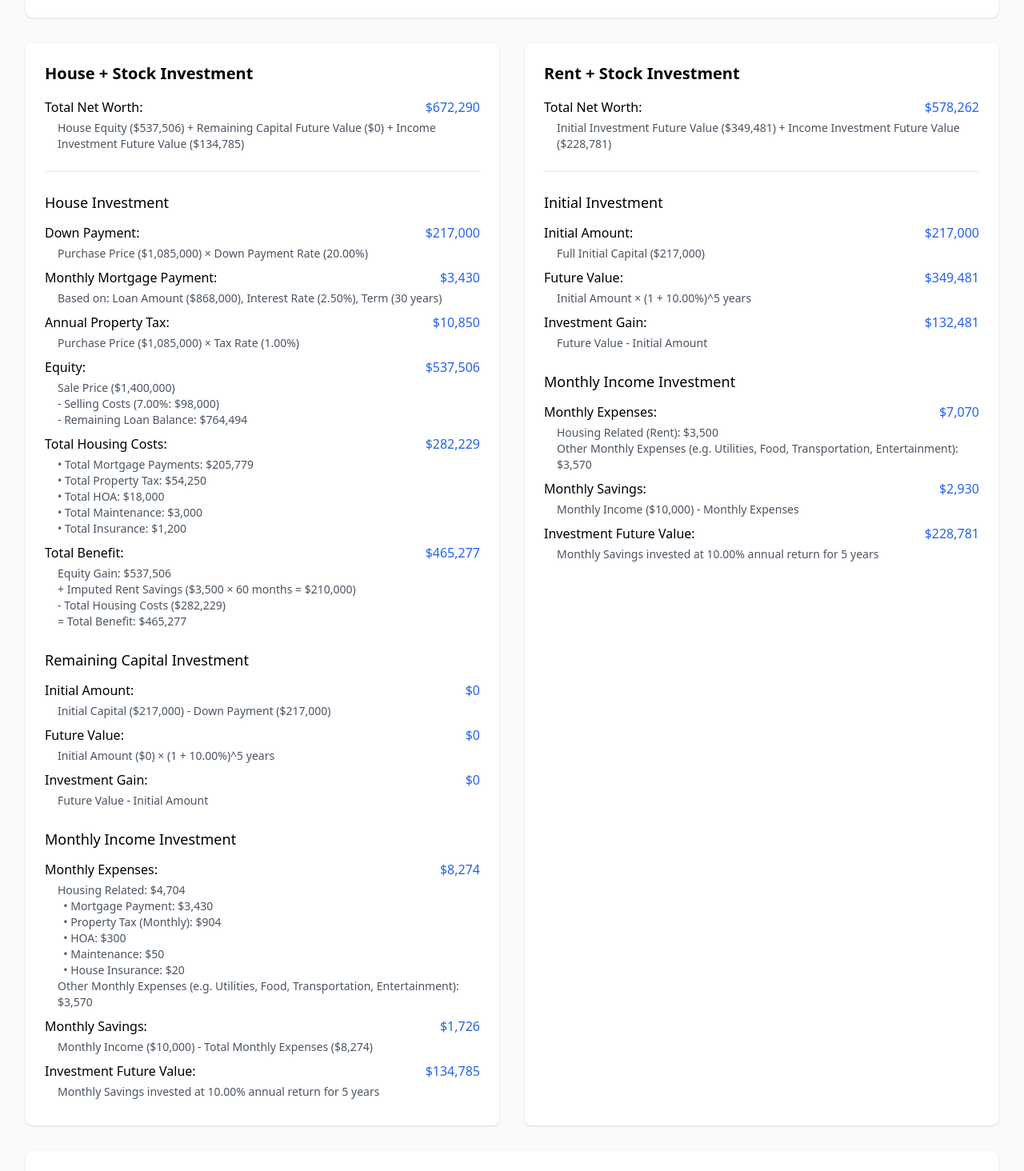
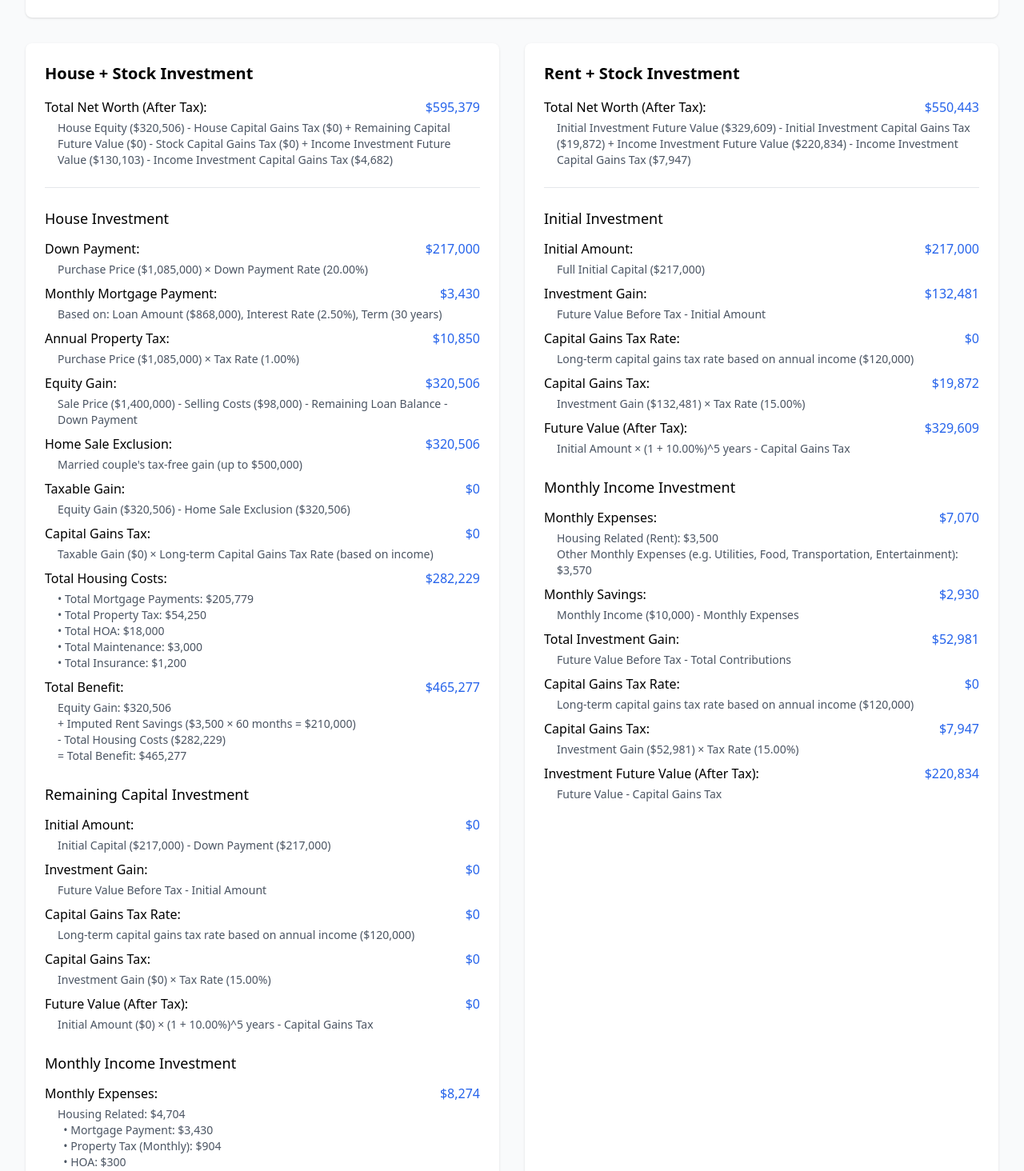
Before and after one commit to AICrafterZheng/danny_mono, a React (Create React App) app in the folder investment/: page / in a window 1280 px wide. Shown: the part 686-2150 px from the top of the page at 80% size. Built offline with nearby package versions, Linux system fonts and the light colour scheme.

Commit message:
added tax deduction

```diff
--- a/investment/src/App.js
+++ b/investment/src/App.js
@@ -60,7 +60,8 @@ function App() {
     monthlyRent: 3500,
     imputedRent: 3500,
     stockInvestmentReturnPercent: 0.10,
-    otherMonthlyExpenses: 3570
+    otherMonthlyExpenses: 3570,
+    capitalGainsTaxPercent: 0.20
   });
 
   const [results, setResults] = useState(null);
@@ -222,9 +223,14 @@ function App() {
                 <div className="space-y-6">
                   <div className="pb-4 border-b">
                     <CalcDetail
-                      label="Total Net Worth"
+                      label="Total Net Worth (After Tax)"
                       value={results.house_scenario.total_net_worth}
-                      calculation={`House Equity (${formatCurrency(results.house_scenario.housing_results.buy_and_sell.equity_gain)}) + Remaining Capital Future Value (${formatCurrency(results.house_scenario.remaining_capital_investment.future_value)}) + Income Investment Future Value (${formatCurrency(results.house_scenario.income_investment.savings.investment_value)})`}
+                      calculation={`House Equity (${formatCurrency(results.house_scenario.housing_results.buy_and_sell.equity_gain)})
+                        - House Capital Gains Tax (${formatCurrency(results.house_scenario.housing_results.buy_and_sell.capital_gains_tax)})
+                        + Remaining Capital Future Value (${formatCurrency(results.house_scenario.remaining_capital_investment.future_value)})
+                        - Stock Capital Gains Tax (${formatCurrency(results.house_scenario.remaining_capital_investment.capital_gains_tax)})
+                        + Income Investment Future Value (${formatCurrency(results.house_scenario.income_investment.savings.investment_value)})
+                        - Income Investment Capital Gains Tax (${formatCurrency(results.house_scenario.income_investment.savings.capital_gains_tax)})`}
                     />
                   </div>
                   <div>
@@ -245,20 +251,24 @@ function App() {
                       calculation={`Purchase Price (${formatCurrency(inputs.purchasePrice)}) × Tax Rate (${formatPercent(inputs.propertyTaxPercent)})`}
                     />
                     <CalcDetail
-                      label="Equity"
+                      label="Equity Gain"
                       value={results.house_scenario.housing_results.buy_and_sell.equity_gain}
-                      calculation={
-                        <>
-                          Sale Price ({formatCurrency(inputs.salePrice)})
-                          <br />- Selling Costs ({formatPercent(inputs.sellingCostPercent)}: {formatCurrency(inputs.salePrice * inputs.sellingCostPercent)})
-                          <br />- Remaining Loan Balance: {formatCurrency(calculateRemainingPrincipal(
-                            inputs.purchasePrice * (1 - inputs.downPaymentPercent),
-                            inputs.loanInterestRate,
-                            inputs.loanTermYears,
-                            inputs.holdingPeriodYears * 12
-                          ))}
-                        </>
-                      }
+                      calculation={`Sale Price (${formatCurrency(inputs.salePrice)}) - Selling Costs (${formatCurrency(inputs.salePrice * inputs.sellingCostPercent)}) - Remaining Loan Balance - Down Payment`}
+                    />
+                    <CalcDetail
+                      label="Home Sale Exclusion"
+                      value={results.house_scenario.housing_results.buy_and_sell.tax_exemption}
+                      calculation={`Married couple's tax-free gain (up to $500,000)`}
+                    />
+                    <CalcDetail
+                      label="Taxable Gain"
+                      value={results.house_scenario.housing_results.buy_and_sell.taxable_gain}
+                      calculation={`Equity Gain (${formatCurrency(results.house_scenario.housing_results.buy_and_sell.equity_gain)}) - Home Sale Exclusion (${formatCurrency(results.house_scenario.housing_results.buy_and_sell.tax_exemption)})`}
+                    />
+                    <CalcDetail
+                      label="Capital Gains Tax"
+                      value={results.house_scenario.housing_results.buy_and_sell.capital_gains_tax}
+                      calculation={`Taxable Gain (${formatCurrency(results.house_scenario.housing_results.buy_and_sell.taxable_gain)}) × Long-term Capital Gains Tax Rate (based on income)`}
                     />
                     <CalcDetail
                       label="Total Housing Costs"
@@ -321,14 +331,24 @@ function App() {
                       calculation={`Initial Capital (${formatCurrency(inputs.initialCapital)}) - Down Payment (${formatCurrency(results.house_scenario.housing_results.inputs.down_payment)})`}
                     />
                     <CalcDetail
-                      label="Future Value"
-                      value={results.house_scenario.remaining_capital_investment.future_value}
-                      calculation={`Initial Amount (${formatCurrency(results.house_scenario.remaining_capital_investment.amount)}) × (1 + ${formatPercent(inputs.stockInvestmentReturnPercent)})^${inputs.holdingPeriodYears} years`}
+                      label="Investment Gain"
+                      value={results.house_scenario.remaining_capital_investment.gain}
+                      calculation={`Future Value Before Tax - Initial Amount`}
                     />
                     <CalcDetail
-                      label="Investment Gain"
-                      value={results.house_scenario.remaining_capital_investment.gain}
-                      calculation={`Future Value - Initial Amount`}
+                      label="Capital Gains Tax Rate"
+                      value={results.house_scenario.remaining_capital_investment.tax_rate}
+                      calculation={`Long-term capital gains tax rate based on annual income (${formatCurrency(inputs.monthlyIncome * 12)})`}
+                    />
+                    <CalcDetail
+                      label="Capital Gains Tax"
+                      value={results.house_scenario.remaining_capital_investment.capital_gains_tax}
+                      calculation={`Investment Gain (${formatCurrency(results.house_scenario.remaining_capital_investment.gain)}) × Tax Rate (${formatPercent(results.house_scenario.remaining_capital_investment.tax_rate)})`}
+                    />
+                    <CalcDetail
+                      label="Future Value (After Tax)"
+                      value={results.house_scenario.remaining_capital_investment.future_value}
+                      calculation={`Initial Amount (${formatCurrency(results.house_scenario.remaining_capital_investment.amount)}) × (1 + ${formatPercent(inputs.stockInvestmentReturnPercent)})^${inputs.holdingPeriodYears} years - Capital Gains Tax`}
                     />
                   </div>
                   <div>
@@ -374,9 +394,24 @@ function App() {
                       )})`}
                     />
                     <CalcDetail
-                      label="Investment Future Value"
+                      label="Total Investment Gain"
+                      value={results.house_scenario.income_investment.savings.gain}
+                      calculation={`Future Value Before Tax - Total Contributions`}
+                    />
+                    <CalcDetail
+                      label="Capital Gains Tax Rate"
+                      value={results.house_scenario.income_investment.savings.tax_rate}
+                      calculation={`Long-term capital gains tax rate based on annual income (${formatCurrency(inputs.monthlyIncome * 12)})`}
+                    />
+                    <CalcDetail
+                      label="Capital Gains Tax"
+                      value={results.house_scenario.income_investment.savings.capital_gains_tax}
+                      calculation={`Investment Gain (${formatCurrency(results.house_scenario.income_investment.savings.gain)}) × Tax Rate (${formatPercent(results.house_scenario.income_investment.savings.tax_rate)})`}
+                    />
+                    <CalcDetail
+                      label="Investment Future Value (After Tax)"
                       value={results.house_scenario.income_investment.savings.investment_value}
-                      calculation={`Monthly Savings invested at ${formatPercent(inputs.stockInvestmentReturnPercent)} annual return for ${inputs.holdingPeriodYears} years`}
+                      calculation={`Future Value - Capital Gains Tax`}
                     />
                   </div>
                 </div>
@@ -388,9 +423,12 @@ function App() {
                 <div className="space-y-6">
                   <div className="pb-4 border-b">
                     <CalcDetail
-                      label="Total Net Worth"
+                      label="Total Net Worth (After Tax)"
                       value={results.full_stock_scenario.total_net_worth}
-                      calculation={`Initial Investment Future Value (${formatCurrency(results.full_stock_scenario.initial_investment.future_value)}) + Income Investment Future Value (${formatCurrency(results.full_stock_scenario.income_investment.savings.investment_value)})`}
+                      calculation={`Initial Investment Future Value (${formatCurrency(results.full_stock_scenario.initial_investment.future_value)})
+                        - Initial Investment Capital Gains Tax (${formatCurrency(results.full_stock_scenario.initial_investment.capital_gains_tax)})
+                        + Income Investment Future Value (${formatCurrency(results.full_stock_scenario.income_investment.savings.investment_value)})
+                        - Income Investment Capital Gains Tax (${formatCurrency(results.full_stock_scenario.income_investment.savings.capital_gains_tax)})`}
                     />
                   </div>
                   <div>
@@ -401,14 +439,24 @@ function App() {
                       calculation={`Full Initial Capital (${formatCurrency(inputs.initialCapital)})`}
                     />
                     <CalcDetail
-                      label="Future Value"
-                      value={results.full_stock_scenario.initial_investment.future_value}
-                      calculation={`Initial Amount × (1 + ${formatPercent(inputs.stockInvestmentReturnPercent)})^${inputs.holdingPeriodYears} years`}
+                      label="Investment Gain"
+                      value={results.full_stock_scenario.initial_investment.gain}
+                      calculation={`Future Value Before Tax - Initial Amount`}
                     />
                     <CalcDetail
-                      label="Investment Gain"
-                      value={results.full_stock_scenario.initial_investment.gain}
-                      calculation={`Future Value - Initial Amount`}
+                      label="Capital Gains Tax Rate"
+                      value={results.full_stock_scenario.initial_investment.tax_rate}
+                      calculation={`Long-term capital gains tax rate based on annual income (${formatCurrency(inputs.monthlyIncome * 12)})`}
+                    />
+                    <CalcDetail
+                      label="Capital Gains Tax"
+                      value={results.full_stock_scenario.initial_investment.capital_gains_tax}
+                      calculation={`Investment Gain (${formatCurrency(results.full_stock_scenario.initial_investment.gain)}) × Tax Rate (${formatPercent(results.full_stock_scenario.initial_investment.tax_rate)})`}
+                    />
+                    <CalcDetail
+                      label="Future Value (After Tax)"
+                      value={results.full_stock_scenario.initial_investment.future_value}
+                      calculation={`Initial Amount × (1 + ${formatPercent(inputs.stockInvestmentReturnPercent)})^${inputs.holdingPeriodYears} years - Capital Gains Tax`}
                     />
                   </div>
                   <div>
@@ -429,9 +477,24 @@ function App() {
                       calculation={`Monthly Income (${formatCurrency(inputs.monthlyIncome)}) - Monthly Expenses`}
                     />
                     <CalcDetail
-                      label="Investment Future Value"
+                      label="Total Investment Gain"
+                      value={results.full_stock_scenario.income_investment.savings.gain}
+                      calculation={`Future Value Before Tax - Total Contributions`}
+                    />
+                    <CalcDetail
+                      label="Capital Gains Tax Rate"
+                      value={results.full_stock_scenario.income_investment.savings.tax_rate}
+                      calculation={`Long-term capital gains tax rate based on annual income (${formatCurrency(inputs.monthlyIncome * 12)})`}
+                    />
+                    <CalcDetail
+                      label="Capital Gains Tax"
+                      value={results.full_stock_scenario.income_investment.savings.capital_gains_tax}
+                      calculation={`Investment Gain (${formatCurrency(results.full_stock_scenario.income_investment.savings.gain)}) × Tax Rate (${formatPercent(results.full_stock_scenario.income_investment.savings.tax_rate)})`}
+                    />
+                    <CalcDetail
+                      label="Investment Future Value (After Tax)"
                       value={results.full_stock_scenario.income_investment.savings.investment_value}
-                      calculation={`Monthly Savings invested at ${formatPercent(inputs.stockInvestmentReturnPercent)} annual return for ${inputs.holdingPeriodYears} years`}
+                      calculation={`Future Value - Capital Gains Tax`}
                     />
                   </div>
                 </div>
--- a/investment/src/utils/calculations.js
+++ b/investment/src/utils/calculations.js
@@ -38,6 +38,24 @@ export const calculateRemainingPrincipal = (principal, annualRate, years, months
   return remainingBalance;
 };
 
+// Calculate long-term capital gains tax based on 2024 tax brackets
+const calculateLongTermCapitalGainsTax = (gain, taxableIncome) => {
+  // 2024 Long-term capital gains tax brackets (married filing jointly)
+  const BRACKETS = {
+    ZERO_PERCENT_LIMIT: 94050,      // 0% for income up to $94,050
+    FIFTEEN_PERCENT_LIMIT: 583750,  // 15% for income $94,051-$583,750
+    // 20% for income above $583,750
+  };
+
+  if (taxableIncome <= BRACKETS.ZERO_PERCENT_LIMIT) {
+    return 0;
+  } else if (taxableIncome <= BRACKETS.FIFTEEN_PERCENT_LIMIT) {
+    return gain * 0.15;
+  } else {
+    return gain * 0.20;
+  }
+};
+
 // Main calculation function
 export const calculateInvestmentScenarios = ({
   initialCapital,
@@ -57,7 +75,11 @@ export const calculateInvestmentScenarios = ({
   imputedRent,
   stockInvestmentReturnPercent,
   otherMonthlyExpenses,
+  capitalGainsTaxPercent
 }) => {
+  // Calculate annual taxable income (rough estimate for tax bracket determination)
+  const annualTaxableIncome = monthlyIncome * 12;
+
   // Calculate house purchase scenario
   const downPayment = purchasePrice * downPaymentPercent;
   const remainingCapital = initialCapital - downPayment;
@@ -80,20 +102,24 @@ export const calculateInvestmentScenarios = ({
   const houseMonthlyExpenses = monthlyPayment + monthlyPropertyTax + hoaMonthly + maintenanceMonthly + insuranceMonthly + otherMonthlyExpenses;
   const rentMonthlyExpenses = monthlyRent + otherMonthlyExpenses;
 
-  // House scenario calculations
+  // House scenario calculations with $500,000 exclusion for married couples
   const houseCosts = totalMortgagePayments + totalPropertyTax + totalHoa + totalMaintenance + totalInsurance;
   const netFromSale = salePrice - sellingCosts - remainingBalance;
-  const houseEquityGain = netFromSale;  // Pure equity without costs
-  const rentSavings = monthlyRent * totalMonths;
-  const houseTotalBenefit = houseEquityGain + rentSavings - houseCosts;  // Deduct costs here
+  const houseEquityGain = netFromSale - downPayment;  // Total gain before exclusion
+  const taxableHouseGain = Math.max(0, houseEquityGain - 500000);  // Apply $500,000 exclusion
+  const houseCapitalGainsTax = calculateLongTermCapitalGainsTax(taxableHouseGain, annualTaxableIncome);
+  const rentSavings = imputedRent * totalMonths;
+  const houseTotalBenefit = netFromSale + rentSavings - houseCosts - houseCapitalGainsTax;
 
   // Calculate stock returns on remaining capital
   const remainingStockFutureValue = remainingCapital * Math.pow(1 + stockInvestmentReturnPercent, holdingPeriodYears);
   const remainingStockGain = remainingStockFutureValue - remainingCapital;
+  const remainingStockCapitalGainsTax = calculateLongTermCapitalGainsTax(remainingStockGain, annualTaxableIncome);
 
   // Calculate full stock investment scenario
   const fullStockFutureValue = initialCapital * Math.pow(1 + stockInvestmentReturnPercent, holdingPeriodYears);
   const fullStockGain = fullStockFutureValue - initialCapital;
+  const fullStockCapitalGainsTax = calculateLongTermCapitalGainsTax(fullStockGain, annualTaxableIncome);
 
   // Calculate income investment returns using monthly contributions
   const calculateFutureValueWithMonthlyContributions = (monthlyContribution, years, annualRate) => {
@@ -104,6 +130,23 @@ export const calculateInvestmentScenarios = ({
     }
     return monthlyContribution * ((Math.pow(1 + monthlyRate, months) - 1) / monthlyRate) * (1 + monthlyRate);
   };
+
+  // Calculate income investment values and their capital gains taxes
+  const houseScenarioIncomeFV = calculateFutureValueWithMonthlyContributions(
+    monthlyIncome - houseMonthlyExpenses,
+    holdingPeriodYears,
+    stockInvestmentReturnPercent
+  );
+  const houseScenarioIncomeGain = houseScenarioIncomeFV - ((monthlyIncome - houseMonthlyExpenses) * totalMonths);
+  const houseScenarioIncomeCapitalGainsTax = calculateLongTermCapitalGainsTax(houseScenarioIncomeGain, annualTaxableIncome);
+
+  const fullStockScenarioIncomeFV = calculateFutureValueWithMonthlyContributions(
+    monthlyIncome - rentMonthlyExpenses,
+    holdingPeriodYears,
+    stockInvestmentReturnPercent
+  );
+  const fullStockScenarioIncomeGain = fullStockScenarioIncomeFV - ((monthlyIncome - rentMonthlyExpenses) * totalMonths);
+  const fullStockScenarioIncomeCapitalGainsTax = calculateLongTermCapitalGainsTax(fullStockScenarioIncomeGain, annualTaxableIncome);
 
   return {
     house_scenario: {
@@ -117,13 +160,18 @@ export const calculateInvestmentScenarios = ({
         buy_and_sell: {
           total_benefit: houseTotalBenefit,
           equity_gain: houseEquityGain,
+          taxable_gain: taxableHouseGain,
+          capital_gains_tax: houseCapitalGainsTax,
+          tax_exemption: Math.min(500000, houseEquityGain),
           rent_savings: rentSavings,
         },
       },
       remaining_capital_investment: {
         amount: remainingCapital,
-        future_value: remainingStockFutureValue,
+        future_value: remainingStockFutureValue - remainingStockCapitalGainsTax,
         gain: remainingStockGain,
+        capital_gains_tax: remainingStockCapitalGainsTax,
+        tax_rate: annualTaxableIncome > 583750 ? 0.20 : (annualTaxableIncome > 94050 ? 0.15 : 0)
       },
       income_investment: {
         inputs: {
@@ -131,24 +179,23 @@ export const calculateInvestmentScenarios = ({
           monthly_savings: monthlyIncome - houseMonthlyExpenses,
         },
         savings: {
-          investment_value: calculateFutureValueWithMonthlyContributions(
-            monthlyIncome - houseMonthlyExpenses,
-            holdingPeriodYears,
-            stockInvestmentReturnPercent
-          ),
+          investment_value: houseScenarioIncomeFV - houseScenarioIncomeCapitalGainsTax,
+          gain: houseScenarioIncomeGain,
+          capital_gains_tax: houseScenarioIncomeCapitalGainsTax,
+          tax_rate: annualTaxableIncome > 583750 ? 0.20 : (annualTaxableIncome > 94050 ? 0.15 : 0)
         },
       },
-      total_net_worth: houseEquityGain + remainingStockFutureValue + calculateFutureValueWithMonthlyContributions(
-        monthlyIncome - houseMonthlyExpenses,
-        holdingPeriodYears,
-        stockInvestmentReturnPercent
-      ),
+      total_net_worth: houseTotalBenefit +
+                      (remainingStockFutureValue - remainingStockCapitalGainsTax) +
+                      (houseScenarioIncomeFV - houseScenarioIncomeCapitalGainsTax)
     },
     full_stock_scenario: {
       initial_investment: {
         amount: initialCapital,
-        future_value: fullStockFutureValue,
+        future_value: fullStockFutureValue - fullStockCapitalGainsTax,
         gain: fullStockGain,
+        capital_gains_tax: fullStockCapitalGainsTax,
+        tax_rate: annualTaxableIncome > 583750 ? 0.20 : (annualTaxableIncome > 94050 ? 0.15 : 0)
       },
       income_investment: {
         inputs: {
@@ -156,18 +203,14 @@ export const calculateInvestmentScenarios = ({
           monthly_savings: monthlyIncome - rentMonthlyExpenses,
         },
         savings: {
-          investment_value: calculateFutureValueWithMonthlyContributions(
-            monthlyIncome - rentMonthlyExpenses,
-            holdingPeriodYears,
-            stockInvestmentReturnPercent
-          ),
+          investment_value: fullStockScenarioIncomeFV - fullStockScenarioIncomeCapitalGainsTax,
+          gain: fullStockScenarioIncomeGain,
+          capital_gains_tax: fullStockScenarioIncomeCapitalGainsTax,
+          tax_rate: annualTaxableIncome > 583750 ? 0.20 : (annualTaxableIncome > 94050 ? 0.15 : 0)
         },
       },
-      total_net_worth: fullStockFutureValue + calculateFutureValueWithMonthlyContributions(
-        monthlyIncome - rentMonthlyExpenses,
-        holdingPeriodYears,
-        stockInvestmentReturnPercent
-      ),
+      total_net_worth: (fullStockFutureValue - fullStockCapitalGainsTax) +
+                      (fullStockScenarioIncomeFV - fullStockScenarioIncomeCapitalGainsTax)
     },
   };
 };
```
